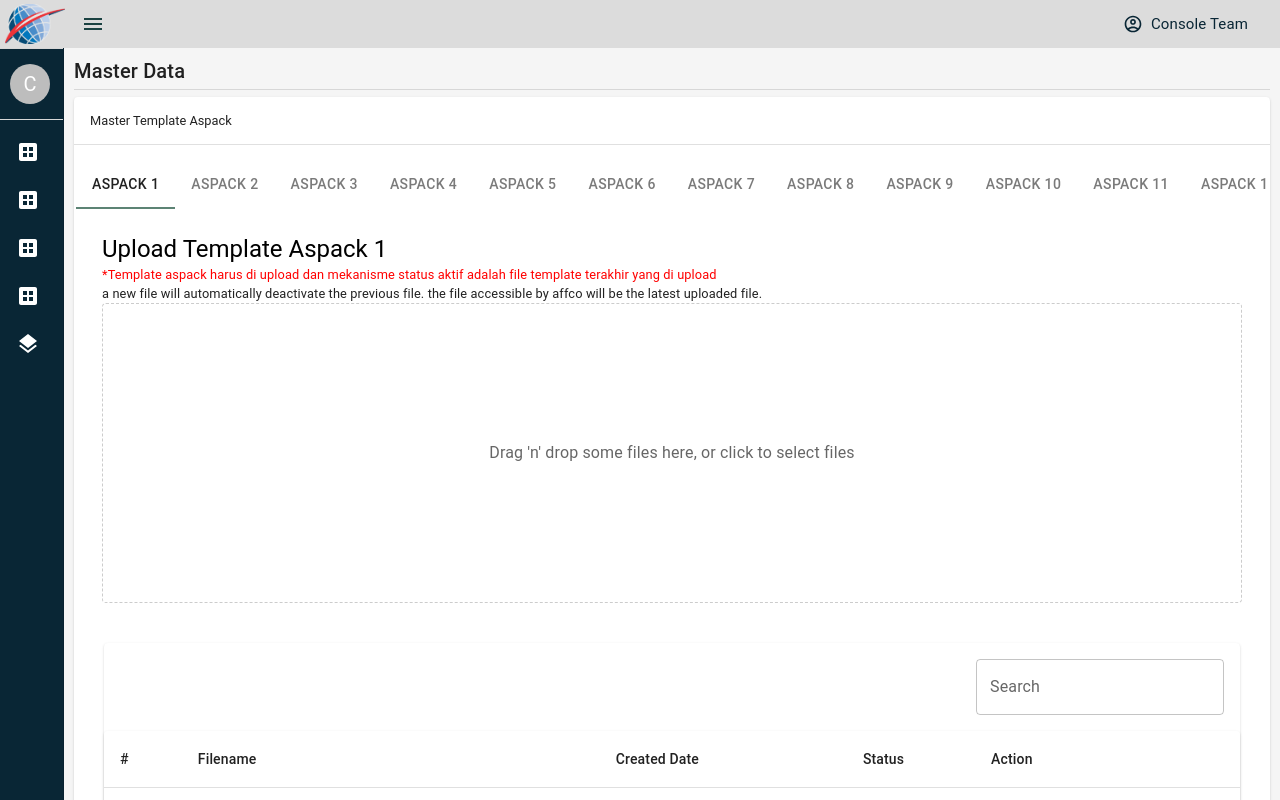
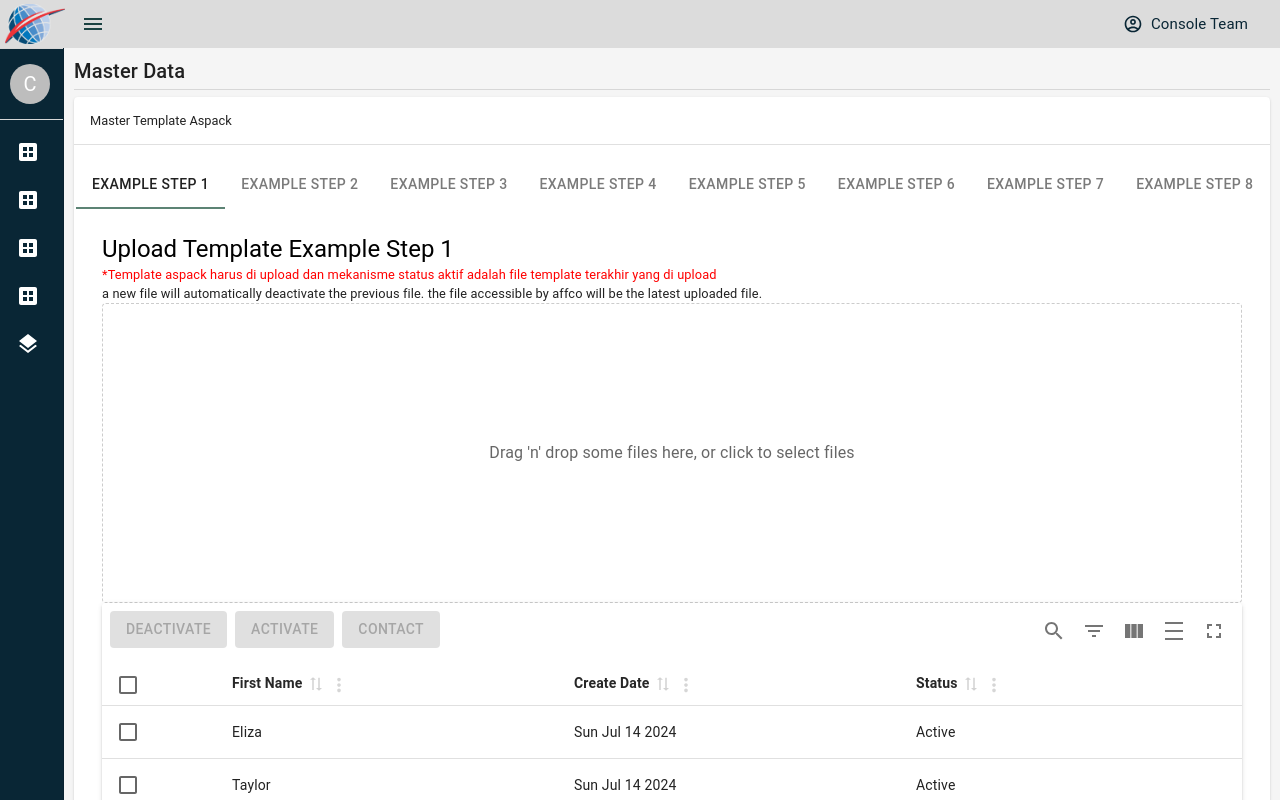
Before and after one commit to joshualouis00/ProjectASPACK, a React (Create React App) app: page /Dashboard in a window 1280 px wide. Built offline with nearby package versions, Linux system fonts and the light colour scheme.

Commit message:
Modify Table and Login Form

```diff
--- a/package.json
+++ b/package.json
@@ -51,8 +51,10 @@
     ]
   },
   "devDependencies": {
+    "@faker-js/faker": "^8.4.1",
     "@mui/lab": "^5.0.0-alpha.171",
     "@mui/x-date-pickers": "^7.9.0",
+    "@tanstack/react-query": "^5.51.11",
     "@types/styled-components": "^5.1.34",
     "axios": "^1.7.2",
     "axios-cache-interceptor": "^1.5.3",
--- a/src/Component/CustomTabPanel.tsx
+++ b/src/Component/CustomTabPanel.tsx
@@ -1,7 +1,7 @@
 import React from "react";
 import Container from "@mui/material/Container";
 import Typography from "@mui/material/Typography";
-import { Box, Button } from "@mui/material";
+import { Box } from "@mui/material";
 import AppTable from "./TableComponent/MaterialTableUploadTemplate";
 import { useDropzone } from "react-dropzone";
 
--- a/src/Component/TableComponent/MaterialTableUploadTemplate.tsx
+++ b/src/Component/TableComponent/MaterialTableUploadTemplate.tsx
@@ -1,165 +1,85 @@
-import React, { ChangeEvent, useState, useEffect } from "react";
+import Button from '@mui/material/Button';
 import {
-  Container,
-  Box,
-  Paper,
-  TableContainer,
-  Table,
-  TablePagination,
-  TableHead,
-  TableRow,
-  TableCell,
-  TableBody,
-  Button,
-  TextField,
-} from "@mui/material";
+  type MRT_ColumnDef,
+  MaterialReactTable,
+} from 'material-react-table';
+import { faker } from '@faker-js/faker';
 
-interface TUploadTemplate {
-  no: string;
-  fileName: string;
-  createdDate: string;
-  status: string;
-  action: string;
-}
+const data = [...Array(5)].map(() => ({
+  createDate: faker.date.recent().toDateString(),
+  firstName: faker.person.firstName(),
+  status: "Active" || "Inactive"
+}));
 
-export const AppTable = () => {
-  // Pagging
-  const [page, setPage] = useState(0);
-  const [rowsPerPage, setRowsPerPage] = useState(10);
-  const [data, setData] = useState<TUploadTemplate[]>([]);
-  const [searchQuery, setSearchQuery] = useState("");
-
-  useEffect(() => {
-    document.title = "Dashboard";
-    setData([
+const columns: MRT_ColumnDef<(typeof data)[0]>[] = [
     {
-        no: "1",
-        fileName: "SampleFile.xlsx",
-        createdDate: "10/06/2024",
-        status: "Active",
-        action: "",
+      accessorKey: 'firstName',
+      header: 'First Name',
     },
     {
-        no: "2",
-        fileName: "AnotherFile.docx",
-        createdDate: "11/06/2024",
-        status: "Inactive",
-        action: "",
+      accessorKey: 'createDate',
+      header: 'Create Date',
     },
-      // Tambahkan data lainnya di sini
-    ]);
-  }, []);
+    {
+      accessorKey: 'status',
+      header: 'Status',
+    },
+]
 
-  const handleChangePage = (event: unknown, newPage: number) => {
-    setPage(newPage);
+export const AppTable = () => (
+  <MaterialReactTable
+    columns={columns}
+    data={data}
+    enableRowSelection
+    renderTopToolbarCustomActions={({ table }) => {
+      const handleDeactivate = () => {
+        table.getSelectedRowModel().flatRows.map((row) => {
+          alert('deactivating ' + row.original.firstName);
+        });
       };
 
-  const handleChangeRowsPerPage = (
-    event: React.ChangeEvent<HTMLInputElement>
-  ) => {
-    setRowsPerPage(+event.target.value);
-    setPage(0);
+      const handleActivate = () => {
+        table.getSelectedRowModel().flatRows.map((row) => {
+          alert('activating ' + row.original.firstName);
+        });
       };
 
-  // Handle search input change
-  const handleSearchChange = (event: ChangeEvent<HTMLInputElement>) => {
-    setSearchQuery(event.target.value);
-    setPage(0);
-    console.log("Search Query:", event.target.value);
+      const handleContact = () => {
+        table.getSelectedRowModel().flatRows.map((row) => {
+          alert('contact ' + row.original.firstName);
+        });
       };
 
-  // Filter data based on search query
-  const filteredData = data.filter((row) =>
-    row.fileName.toLowerCase().includes(searchQuery.toLowerCase()) ||
-    row.createdDate.toLowerCase().includes(searchQuery.toLowerCase()) ||
-    row.status.toLowerCase().includes(searchQuery.toLowerCase())
+      return (
+        <div style={{ display: 'flex', gap: '0.5rem' }}>
+          <Button
+            color="error"
+            disabled={table.getSelectedRowModel().flatRows.length === 0}
+            onClick={handleDeactivate}
+            variant="contained"
+          >
+            Deactivate
+          </Button>
+          <Button
+            color="success"
+            disabled={table.getSelectedRowModel().flatRows.length === 0}
+            onClick={handleActivate}
+            variant="contained"
+          >
+            Activate
+          </Button>
+          <Button
+            color="info"
+            disabled={table.getSelectedRowModel().flatRows.length === 0}
+            onClick={handleContact}
+            variant="contained"
+          >
+            Contact
+          </Button>
+        </div>
+      );
+    }}
+  />
 );
 
-  console.log("Filtered Data:", filteredData);
-
-  return (
-    <Container
-      maxWidth="xl"
-      sx={{ pl: "2px !important", pr: "2px !important" }}
-    >
-      <Box mt={5} alignContent={"center"} alignItems={"left"}>
-        <Paper>
-          <Box display="flex" justifyContent="flex-end" p={2}>
-            <TextField
-              label="Search"
-              variant="outlined"
-              value={searchQuery}
-              onChange={handleSearchChange}
-            />
-          </Box>
-          <TableContainer component={Paper}>
-            <Table
-              stickyHeader
-              sx={{ minWidth: 650 }}
-              aria-label="caption table"
-            >
-              <caption>
-                <Box
-                  display="flex"
-                  justifyContent="space-between"
-                  alignItems="center"
-                >
-                  <TablePagination
-                    rowsPerPageOptions={[10, 25, 100]}
-                    component="div"
-                    count={filteredData.length}
-                    rowsPerPage={rowsPerPage}
-                    page={page}
-                    onPageChange={handleChangePage}
-                    onRowsPerPageChange={handleChangeRowsPerPage}
-                  />
-                </Box>
-              </caption>
-              <TableHead>
-                <TableRow>
-                  <TableCell align="left" sx={{ width: "0.4%" }}>
-                    #
-                  </TableCell>
-                  <TableCell align="left" sx={{ width: "3%" }}>
-                    Filename
-                  </TableCell>
-                  <TableCell align="left" sx={{ width: "1.5%" }}>
-                    Created Date
-                  </TableCell>
-                  <TableCell align="left" sx={{ width: "0.5%" }}>
-                    Status
-                  </TableCell>
-                  <TableCell align="left" sx={{ width: "1.5%" }}>
-                    Action
-                  </TableCell>
-                </TableRow>
-              </TableHead>
-              <TableBody>
-                {filteredData
-                  .slice(page * rowsPerPage, page * rowsPerPage + rowsPerPage)
-                  .map((row) => (
-                    <TableRow key={row.no}>
-                      <TableCell component="th" scope="row">
-                        {row.no}
-                      </TableCell>
-                      <TableCell align="left">{row.fileName}</TableCell>
-                      <TableCell align="left">{row.createdDate}</TableCell>
-                      <TableCell align="left">{row.status}</TableCell>
-                      <TableCell align="left">
-                        <Button variant="contained" value="" sx={{ backgroundColor: "#808080", color: "white"}}>
-                          Preview
-                        </Button>
-                      </TableCell>
-                    </TableRow>
-                  ))}
-              </TableBody>
-            </Table>
-            <Button variant="contained" color="info" sx={{ color: "white", m: "10px"}}>Submit</Button>
-          </TableContainer>
-        </Paper>
-      </Box>
-    </Container>
-  );
-};
-
 export default AppTable;
--- a/src/Pages/MasterTemplate.tsx
+++ b/src/Pages/MasterTemplate.tsx
@@ -1,19 +1,10 @@
-import {
-  Box,
-  // Card,
-  // CardActions,
-  // CardContent,
-  // CardHeader,
-  // Container,
-  // Divider,
-  Typography,
-  Tabs,
-} from "@mui/material";
+import { Box, Typography, Tabs } from "@mui/material";
 import { useTheme } from "@mui/material/styles";
-import TabContent from "../Component/CustomTabPanel";
 import React from "react";
 import Tab from "@mui/material/Tab";
 import CustomTheme from "../Theme/CustomTheme";
+import { initialData } from "./MasterWorkflow";
+import TabContent from "../Component/CustomTabPanel";
 
 interface TabPanelProps {
   children?: React.ReactNode;
@@ -52,6 +43,7 @@ function a11yProps(index: number) {
 const MasterTemplate = () => {
   const theme = useTheme();
   const [value, setValue] = React.useState(0);
+  const data = initialData();
 
   const handleChange = (event: React.SyntheticEvent, newValue: number) => {
     setValue(newValue);
@@ -60,6 +52,7 @@ const MasterTemplate = () => {
   const handleChangeIndex = (index: number) => {
     setValue(index);
   };
+
   return (
     <Box>
       <Tabs
@@ -74,14 +67,19 @@ const MasterTemplate = () => {
         variant="scrollable"
         aria-label="full width tabs example"
       >
-        {[...Array(15)].map((x, i) => (
-          <Tab label={"Aspack " + (i + 1)} {...a11yProps(i)} />
+        {data.map((item, index) => (
+          <Tab label={item.name} {...a11yProps(index)} key={item.no} />
         ))}
       </Tabs>
 
-      {[...Array(15)].map((x, i) => (
-        <TabPanel value={value} index={i} dir={theme.direction}>
-         <TabContent label={"Aspack " + (i + 1)} />
+      {data.map((item, index) => (
+        <TabPanel
+          value={value}
+          index={index}
+          dir={theme.direction}
+          key={item.no}
+        >
+          <TabContent label={item.name} key={item.no} />
         </TabPanel>
       ))}
     </Box>
--- a/src/Pages/MasterWorkflow.tsx
+++ b/src/Pages/MasterWorkflow.tsx
@@ -1,12 +1,5 @@
 import * as React from "react";
 import Paper from "@mui/material/Paper";
-import Table from "@mui/material/Table";
-import TableBody from "@mui/material/TableBody";
-import TableCell from "@mui/material/TableCell";
-import TableContainer from "@mui/material/TableContainer";
-import TableHead from "@mui/material/TableHead";
-import TablePagination from "@mui/material/TablePagination";
-import TableRow from "@mui/material/TableRow";
 import Button from "@mui/material/Button";
 import Dialog from "@mui/material/Dialog";
 import DialogActions from "@mui/material/DialogActions";
@@ -15,130 +8,39 @@ import DialogContentText from "@mui/material/DialogContentText";
 import DialogTitle from "@mui/material/DialogTitle";
 import TextField from "@mui/material/TextField";
 import MenuItem from "@mui/material/MenuItem";
-import TableSortLabel from "@mui/material/TableSortLabel";
-import { Typography } from "@mui/material";
-import Box from "@mui/material/Box";
-import { visuallyHidden } from "@mui/utils";
-
-interface Column {
-  id: "no" | "name" | "category" | "action";
-  label: string;
-  minWidth?: number;
-  align?: "right" | "left" | "center";
-  format?: (value: number) => string;
-}
-
-const columns: readonly Column[] = [
-  { id: "no", label: "Step No", minWidth: 170 },
-  { id: "name", label: "Step Description", minWidth: 100 },
-  { id: "category", label: "Category", minWidth: 170 },
-  { id: "action", label: "Action", minWidth: 170, align: "right" },
-];
+import { MaterialReactTable, MRT_ColumnDef } from "material-react-table";
+import { Category } from "@mui/icons-material";
 
 interface Data {
-  no: string;
+  no: number;
   name: string;
   category: string;
 }
 
-function createData(no: string, name: string, category: string): Data {
+function createData(no: number, name: string, category: string): Data {
   return { no, name, category };
 }
 
-const initialRows = [
-  createData("1", "Example Step 1", "ASSO"),
-  createData("2", "Example Step 2", "ASSO"),
-  createData("3", "Example Step 3", "SUBS"),
-  createData("4", "Example Step 4", "All"),
-  createData("5", "Example Step 5", "SUBS"),
-  createData("6", "Example Step 6", "ASSO"),
-  createData("7", "Example Step 7", "ASSO"),
-  createData("8", "Example Step 8", "SUBS"),
-  createData("9", "Example Step 9", "All"),
-  createData("10", "Example Step 10", "SUBS"),
+export const initialData = () => [
+  createData(1, "Example Step 1", "ASSO JV"),
+  createData(2, "Example Step 2", "ASSO JV"),
+  createData(3, "Example Step 3", "SUBS"),
+  createData(4, "Example Step 4", "All"),
+  createData(5, "Example Step 5", "SUBS"),
+  createData(6, "Example Step 6", "ASSO JV"),
+  createData(7, "Example Step 7", "ASSO JV"),
+  createData(8, "Example Step 8", "SUBS"),
+  createData(9, "Example Step 9", "All"),
+  createData(10, "Example Step 10", "SUBS"),
+  createData(11, "ASPACK 11", "SUBS"),
 ];
 
-type Order = "asc" | "desc";
-
-function descendingComparator<T>(a: T, b: T, orderBy: keyof T): number {
-  const firstValue = a[orderBy];
-  const secondValue = b[orderBy];
-
-  if (typeof firstValue === 'string' && typeof secondValue === 'string') {
-    // Jika nilainya adalah string, misalnya '1', '10', ubah ke angka untuk membandingkan
-    const numA = parseFloat(firstValue);
-    const numB = parseFloat(secondValue);
-
-    if (!isNaN(numA) && !isNaN(numB)) {
-      if (numB < numA) {
-        return -1;
-      }
-      if (numB > numA) {
-        return 1;
-      }
-      return 0;
-    }
-  }
-
-  // Fallback ke pengurutan string biasa jika tidak bisa diubah ke angka
-  if (secondValue < firstValue) {
-    return -1;
-  }
-  if (secondValue > firstValue) {
-    return 1;
-  }
-  return 0;
-}
-
-
-function getComparator<Key extends keyof any>(
-  order: Order,
-  orderBy: Key
-): (
-  a: { [key in Key]: number | string },
-  b: { [key in Key]: number | string }
-) => number {
-  return order === "desc"
-    ? (a, b) => descendingComparator(a, b, orderBy)
-    : (a, b) => -descendingComparator(a, b, orderBy);
-}
-
-function stableSort<T>(
-  array: readonly T[],
-  comparator: (a: T, b: T) => number
-) {
-  const stabilizedThis = array.map((el, index) => [el, index] as [T, number]);
-  stabilizedThis.sort((a, b) => {
-    const order = comparator(a[0], b[0]);
-    if (order !== 0) {
-      return order;
-    }
-    return a[1] - b[1];
-  });
-  return stabilizedThis.map((el) => el[0]);
-}
-
-export default function MstWorkflow() {
-  const [rows, setRows] = React.useState<Data[]>(initialRows);
-  const [page, setPage] = React.useState(0);
-  const [rowsPerPage, setRowsPerPage] = React.useState(10);
+const DataWorkflow: React.FC = () => {
+  const [rows, setRows] = React.useState<Data[]>(initialData());
   const [open, setOpen] = React.useState(false);
   const [stepDescription, setStepDescription] = React.useState("");
   const [category, setCategory] = React.useState("");
   const [fileType, setFileType] = React.useState("");
-  const [order, setOrder] = React.useState<Order>("asc");
-  const [orderBy, setOrderBy] = React.useState<keyof Data>("no");
-
-  const handleChangePage = (event: unknown, newPage: number) => {
-    setPage(newPage);
-  };
-
-  const handleChangeRowsPerPage = (
-    event: React.ChangeEvent<HTMLInputElement>
-  ) => {
-    setRowsPerPage(+event.target.value);
-    setPage(0);
-  };
 
   const handleClickOpen = () => {
     setOpen(true);
@@ -146,26 +48,59 @@ export default function MstWorkflow() {
 
   const handleClose = () => {
     setOpen(false);
+    resetDialogFields();
+  };
+
+  const resetDialogFields = () => {
+    setStepDescription("");
+    setCategory("");
+    setFileType("");
   };
 
   const handleAddStep = () => {
-    setRows([
-      ...rows,
-      createData((rows.length + 1).toString(), stepDescription, category),
-    ]);
+    setRows([...rows, createData(rows.length + 1, stepDescription, category)]);
     handleClose();
   };
 
-  const handleRequestSort = (
-    event: React.MouseEvent<unknown>,
-    property: keyof Data
-  ) => {
-    const isAsc = orderBy === property && order === "asc";
-    setOrder(isAsc ? "desc" : "asc");
-    setOrderBy(property);
-  };
-
-  const sortedRows = stableSort(rows, getComparator(order, orderBy));
+  const columns: MRT_ColumnDef<Data>[] = [
+    {
+      accessorKey: "no",
+      header: "Step No",
+      minSize: 170,
+      sortingFn: (a, b) => a.original.no - b.original.no,
+    },
+    {
+      accessorKey: "name",
+      header: "Step Description",
+      minSize: 100,
+      sortingFn: (a, b) => {
+        const nameA = a.original.name.toLowerCase();
+        const nameB = b.original.name.toLowerCase();
+        return nameA.localeCompare(nameB);
+      },
+    },
+    {
+      accessorKey: "category",
+      header: "Category",
+      minSize: 170,
+      sortingFn: (a, b) => {
+        const CategoryA = a.original.category.toLowerCase();
+        const CategoryB = b.original.category.toLowerCase();
+        return CategoryA.localeCompare(CategoryB);
+      },
+    },
+    {
+      accessorKey: "action",
+      header: "Action",
+      minSize: 170,
+      enableSorting: false,
+      Cell: ({ row }) => (
+        <Button variant="contained" sx={{ backgroundColor: "#808080" }}>
+          Update
+        </Button>
+      ),
+    },
+  ];
 
   return (
     <Paper sx={{ width: "100%", overflow: "hidden" }}>
@@ -177,77 +112,13 @@ export default function MstWorkflow() {
       >
         Add Step
       </Button>
-      <TableContainer sx={{ maxHeight: 440 }}>
-        <Typography sx={{ m: "10px" }} variant="h5" color="#808080">
-          Steps Table
-        </Typography>
-        <Table stickyHeader aria-label="sticky table">
-          <TableHead>
-            <TableRow>
-              {columns.map((column) => (
-                <TableCell
-                  key={column.id}
-                  align={column.align}
-                  style={{ minWidth: column.minWidth }}
-                >
-                  {column.id !== "action" ? (
-                    <TableSortLabel
-                      active={orderBy === column.id}
-                      direction={orderBy === column.id ? order : "asc"}
-                      onClick={(event) =>
-                        handleRequestSort(event, column.id as keyof Data)
-                      }
-                    >
-                      {column.label}
-                      {orderBy === column.id ? (
-                        <Box component="span" sx={visuallyHidden}>
-                          {order === "desc"
-                            ? "sorted descending"
-                            : "sorted ascending"}
-                        </Box>
-                      ) : null}
-                    </TableSortLabel>
-                  ) : (
-                    column.label
-                  )}
-                </TableCell>
-              ))}
-            </TableRow>
-          </TableHead>
-          <TableBody>
-            {sortedRows
-              .slice(page * rowsPerPage, page * rowsPerPage + rowsPerPage)
-              .map((row) => (
-                <TableRow hover role="checkbox" tabIndex={-1} key={row.no}>
-                  {columns.map((column) => {
-                    const value = row[column.id as keyof Data];
-                    return (
-                      <TableCell key={column.id} align={column.align}>
-                        {column.id === "action" ? (
-                          <Button variant="contained" color="primary">
-                            Update
-                          </Button>
-                        ) : column.format && typeof value === "number" ? (
-                          column.format(value)
-                        ) : (
-                          value
-                        )}
-                      </TableCell>
-                    );
-                  })}
-                </TableRow>
-              ))}
-          </TableBody>
-        </Table>
-      </TableContainer>
-      <TablePagination
-        rowsPerPageOptions={[10, 25, 100]}
-        component="div"
-        count={rows.length}
-        rowsPerPage={rowsPerPage}
-        page={page}
-        onPageChange={handleChangePage}
-        onRowsPerPageChange={handleChangeRowsPerPage}
+      <MaterialReactTable
+        columns={columns}
+        data={rows}
+        initialState={{
+          pagination: { pageIndex: 0, pageSize: 10 },
+        }}
+        enableSorting
       />
       <Dialog open={open} onClose={handleClose}>
         <DialogTitle>Add Step</DialogTitle>
@@ -279,7 +150,7 @@ export default function MstWorkflow() {
             required
           >
             <MenuItem value="All">All</MenuItem>
-            <MenuItem value="ASSO">ASSO</MenuItem>
+            <MenuItem value="ASSO JV">ASSO JV</MenuItem>
             <MenuItem value="SUBS">SUBS</MenuItem>
           </TextField>
           <TextField
@@ -305,4 +176,6 @@ export default function MstWorkflow() {
       </Dialog>
     </Paper>
   );
-}
+};
+
+export default DataWorkflow;
```
Also changed, not shown: src/App.tsx (+6 -9 lines), src/GlobalUsers/UserContext.tsx (added, +41 -0 lines), src/Pages/Approvals.tsx (+5 -8 lines), src/Pages/Login.tsx (+31 -13 lines), src/index.tsx (+10 -7 lines), 1 other file (tests, documents, lock files or other folders). Lines whose indentation alone changed are shown as unchanged.
